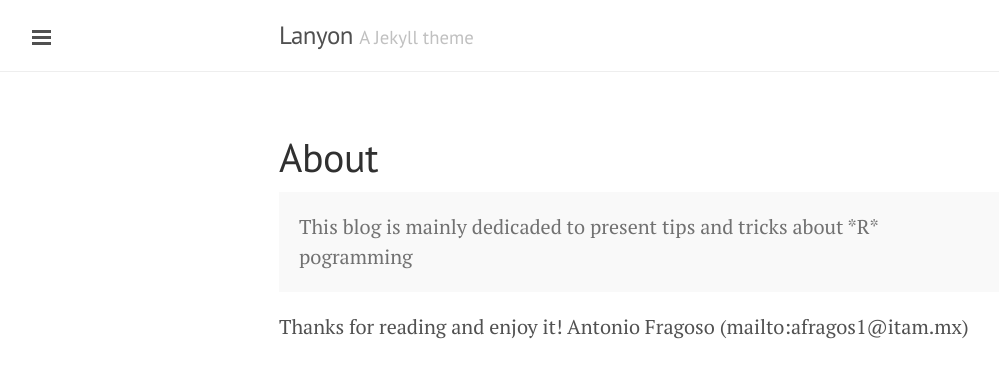
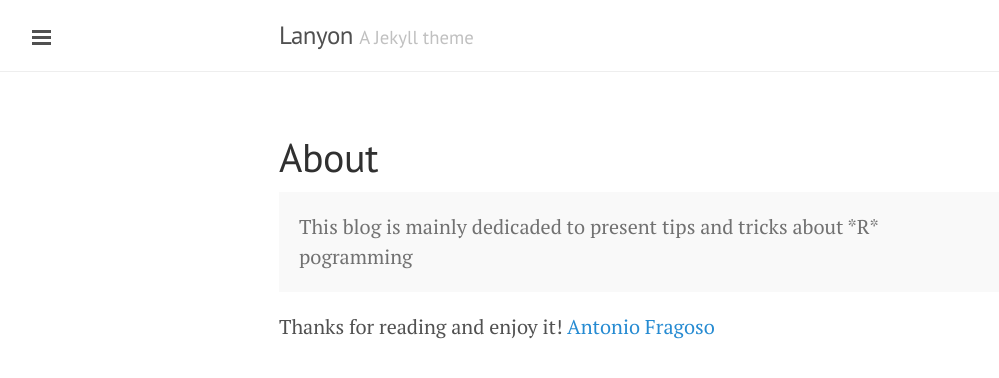
Before and after one commit to afrdiaz/afrdiaz.github.io, a Jekyll site: the page built from about.md, in a window 1280 px wide. Shown: the top 378 px of the page, without its empty margins (1-1000 px from the left). Built offline with Jekyll 4.4.1, drawn with Linux system fonts in a browser that asks for light colours; Markdown is read by kramdown in place of the engine named in the settings.

Commit message:
Update about.md

```diff
--- a/about.md
+++ b/about.md
@@ -8,4 +8,4 @@ title: About
 </p>
 
 Thanks for reading and enjoy it!
-Antonio Fragoso (mailto:afragos1@itam.mx)
+[Antonio Fragoso](mailto:afragos1@itam.mx)
```
